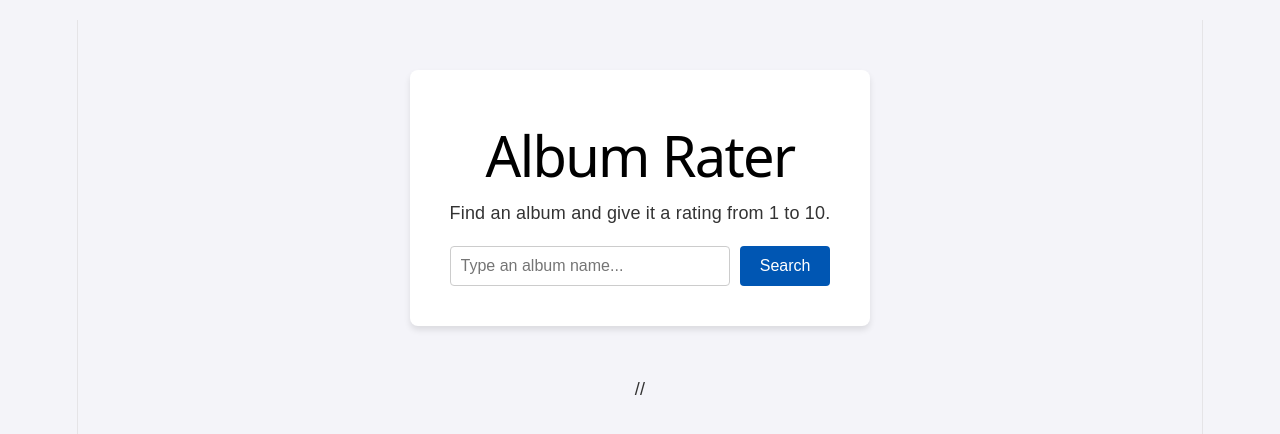
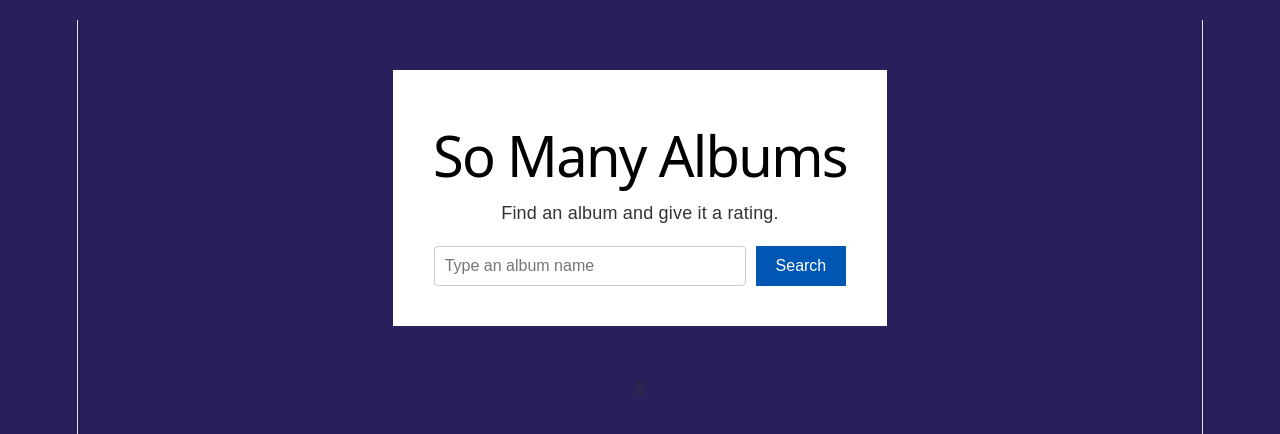
Before and after one commit to ii-hyv/somanyalbums.github.io, a React (Vite) app: page / in a window 1280 px wide. Shown: the top 434 px of the page. Built offline with nearby package versions, Linux system fonts and the light colour scheme.

Commit message:
edit: changed styling

```diff
--- a/src/App.jsx
+++ b/src/App.jsx
@@ -12,7 +12,7 @@ function App() {
             <style>{`
         body {
           font-family: Arial, sans-serif;
-          background-color: #f4f4f9;
+          background-color: #28205c;
           color: #333;
           margin: 0;
           padding: 20px;
@@ -23,8 +23,6 @@ function App() {
           text-align: center;
           background: white;
           padding: 40px;
-          border-radius: 8px;
-          box-shadow: 0 4px 6px rgba(0,0,0,0.1);
         }
         .search-form {
           display: flex;
@@ -45,7 +43,6 @@ function App() {
           background-color: #0056b3;
           color: white;
           border: none;
-          border-radius: 4px;
           cursor: pointer;
         }
         .simple-button:hover {
--- a/src/Home.jsx
+++ b/src/Home.jsx
@@ -17,15 +17,15 @@ function Home() {
 
     return (
         <div className="screen-container">
-            <h1>Album Rater</h1>
-            <p>Find an album and give it a rating from 1 to 10.</p>
+            <h1>So Many Albums</h1>
+            <p>Find an album and give it a rating.</p>
 
             <form onSubmit={handleSearch} className="search-form">
                 <input
                     type="text"
                     value={searchText}
                     onChange={(event) => setSearchText(event.target.value)}
-                    placeholder="Type an album name..."
+                    placeholder="Type an album name"
                     className="search-input"
                 />
                 <Button text="Search" type="submit" />
```
Also changed, not shown: src/Results.jsx (+7 -0 lines).
